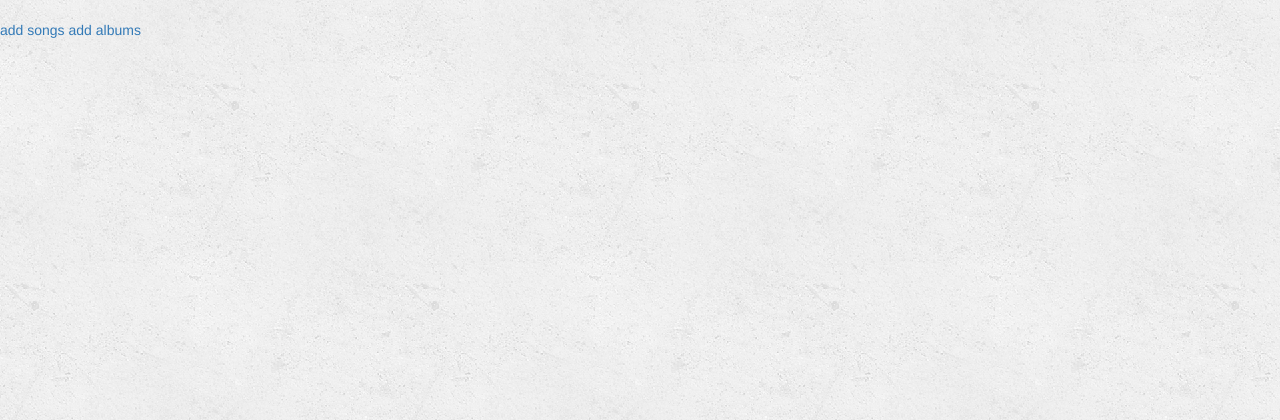
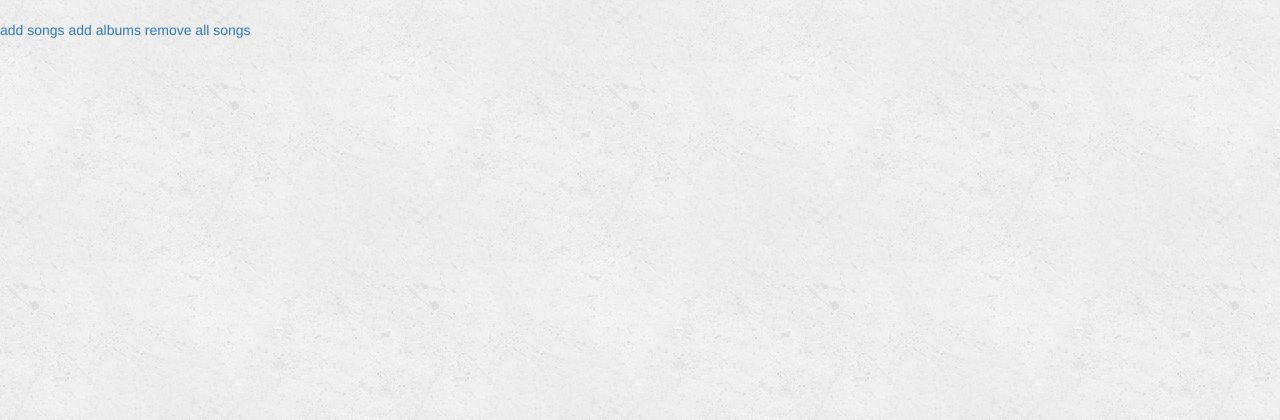
Before and after one commit to Harish321/Mahimusic, a Django app: page /playlist/1/ in a window 1280 px wide. Shown: the part 52-472 px from the top of the page. Run offline with Django 3.2, Linux system fonts and the light colour scheme; the visitor is signed in with stand-in values (Sample User, id 1); data that the repository does not hold is empty; some libraries are stand-ins or nearby versions.

Commit message:
playlist del allsongs

```diff
--- a/music/templates/music/playlist.html
+++ b/music/templates/music/playlist.html
@@ -2,6 +2,7 @@
 {%block body%}
 	<a href="{% url 'music:addsongstoplaylist' playlist.id %}"> add songs </a>
 	<a href="{% url 'music:addalbumstoplaylist' playlist.id %}">add albums</a>
+	<a href="{% url 'music:removeallsongsfromplaylist' playlist.id %}">remove all songs</a>
 	{% for song in playlist.playlist_songs.all %}
 		<h1 onclick="playthis('{{song.audio_file.url}}')">{{ song.song_title }}</h1>
 		<a href="{% url 'music:deletesongfromplaylist' playlist.id song.id %}"><h3>delete</h3></a>
--- a/music/templates/music/playlists.html
+++ b/music/templates/music/playlists.html
@@ -19,6 +19,7 @@
                                 <th>Playlist title</th>
                                 <th>Open</th>
                                 <th>Delete</th>
+                                <th>allsongs</th>
                             </tr>
                         </thead>
                         <tbody>
@@ -27,6 +28,7 @@
                                     <td>{{ playlist.playlist_title }}</td>
                                     <td><a href="{% url 'music:playlist' playlist.id %}">open</a></td>
                                     <td><a href="{% url 'music:deleteplaylist' playlist.id%}">Delete</a></td>
+                                    <td><a href="{% url 'music:removeallsongsfromplaylist' playlist.id%}">remove all songs</a></td>
                                 </tr>
                             {% endfor %}
                         </tbody>
--- a/music/urls.py
+++ b/music/urls.py
@@ -25,4 +25,5 @@ urlpatterns = [
     url(r'^deletesongfromplaylist/(?P<playlist_id>[0-9]+)/(?P<song_id>[0-9]+)',views.delete_song_from_playlist,name='deletesongfromplaylist'),
     url(r'^addalbumstoplaylist/(?P<playlist_id>[0-9]+)',views.add_albums_to_playlist,name='addalbumstoplaylist'),
     url(r'^deleteplaylist/(?P<playlist_id>[0-9]+)',views.delete_playlist,name = 'deleteplaylist'),
+    url(r'^removeallsongsfromplaylist/(?P<playlist_id>[0-9]+)',views.remove_allsongs_from_playlist,name = 'removeallsongsfromplaylist'),
 ]
--- a/music/views.py
+++ b/music/views.py
@@ -380,6 +380,12 @@ def delete_song_from_playlist(request,playlist_id,song_id):
     playlist.playlist_songs.remove(song)
     return HttpResponseRedirect('/')
 
+def remove_allsongs_from_playlist(request,playlist_id):
+    songs = Song.objects.filter(user=request.user,playlist__id= playlist_id)
+    for song in songs:
+        delete_song_from_playlist(request,playlist_id,song.id)
+    return HttpResponseRedirect('/')
+
 def add_album_to_playlist(request,album_id,playlist_id):
     songs = Song.objects.filter(album_id=album_id,user=request.user)
     for song in songs:
```
